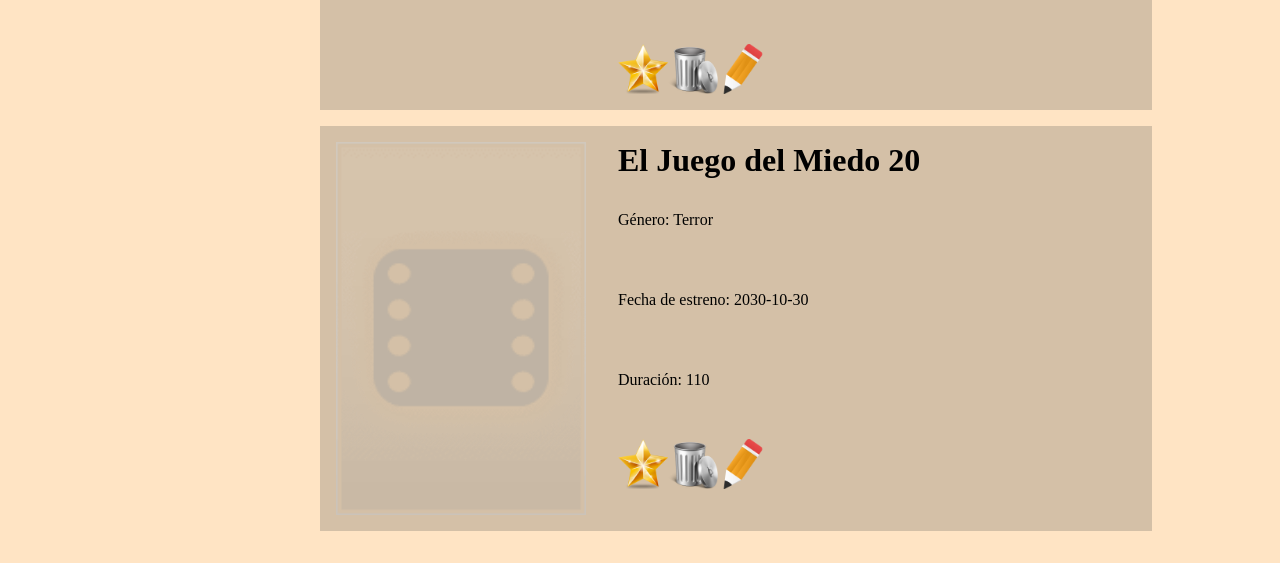
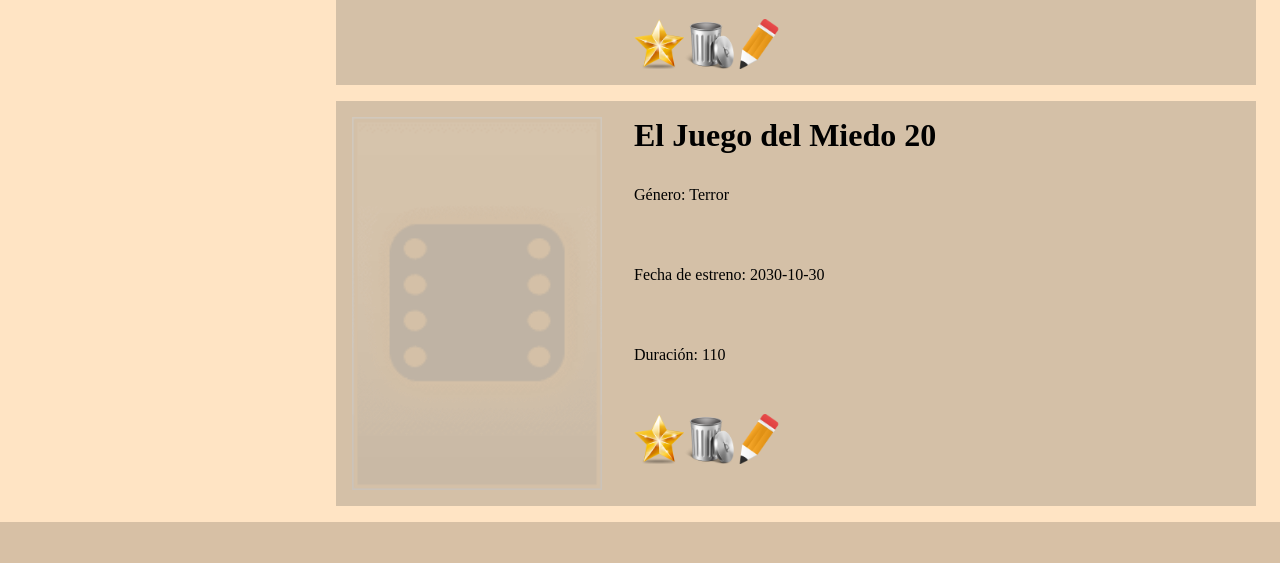
Before and after one commit to bobadillajuan/movies, a PHP site: page /php/pelicula_listado.php in a window 1280 px wide. Shown: the part 815-1378 px from the top of the page. After the commit the page ends 1337 px from the top, so only its background shows below. Run offline with PHP 8.4, Linux system fonts and the light colour scheme; a user stored in the database is signed in; data comes from the database, SQL or seed files in the repository.

Commit message:
cambios css menú

```diff
--- a/movies/css/estilos.css
+++ b/movies/css/estilos.css
@@ -4,6 +4,96 @@
     padding: 0;
     /* background-color: rgb(66, 30, 30); */
 }
+
+/*Problematica*/
+
+html,body {
+    height:101%;
+}
+
+.articlePrincipal{
+    display: flex;
+}
+
+#menu{
+    background-color: bisque;
+    min-width: 20%;
+    max-width: 20%;
+    /* flex-shrink: 0; */
+    overflow-x: hidden;
+    padding: 2em;
+    padding-top: 0.5em;
+    }
+#menu h2{
+    text-align: center;
+    margin: 0.20em;}
+#menu article{
+    background-color: bisque;}
+ul{
+    /* display: flex; */
+    flex-direction: column;}
+ul li{
+    list-style: none;
+    margin: 0.25em auto;
+    width: 100%;
+    /* max-width: 90%; */}
+ul li a{
+    display: block;
+    font-size: 1.12em;
+    text-decoration: none;
+    text-align: center;
+    /* margin: 1em auto; */
+    padding: 0.75em;
+    background-color: rgb(179, 50, 50);
+    color: whitesmoke;
+    border: solid black 0.01em;
+    /* width: 100%; */
+    }
+.listadoPeliculas{
+    /* margin-top: 1em; */
+    /* width: 80%;
+    max-width: 80%; */
+}
+.articlePeliculaIndividual{
+    display: flex;
+    flex-direction: row;
+    margin: 1em;
+    /* align-items: center; */
+    background-color: rgb(212, 192, 167);
+    /* width: 100%; */
+    }
+.pPelicula{
+    text-align: left;
+    padding-top: 2em;
+    margin: 0em 0em 2em 1em;
+    font-size: 1em;
+    height: 1em;
+    background-color: rgb(212, 192, 167);}
+.tituloPelicula{
+    font-size: 2em;
+    color: black;
+    margin-left: 0.5em;
+    margin-top: 0.5em;
+    /* width: 100%; */
+}
+.portadaPelicula{
+    margin: 1em;
+    width: 250px;
+}
+.portadaPelicula img{
+    width: 100%;}
+.opcionesPelicula{
+    display: flex;
+    flex-direction: row;
+    width: 50px;
+    margin: 1em;
+    margin-top: 1.5em;}
+.opcionesPelicula img{
+    width: 50px;
+    margin-top: 1.25em;
+}
+
+
 
 body{
     background-color: bisque;
@@ -120,50 +212,6 @@ p{
 }
 /* --- */
 
-.articlePrincipal{
-    display: flex;
-    flex-direction: row;
-}
-
-#menu{
-    background-color: bisque;
-    width: 20%!important;
-    flex-shrink: 0;
-    padding: 2em;
-}
-
-#menu h2{
-    text-align: center;
-    margin: 1em;
-}
-
-#menu article{
-    background-color: bisque;
-}
-
-ul{
-    display: flex;
-    flex-direction: column;
-}
-
-ul li{
-    list-style: none;
-    margin: 0.25em auto;
-    width: 100%;
-}
-
-ul li a{
-    display: block;
-    font-size: 1.12em;
-    text-decoration: none;
-    text-align: center;
-    /* margin: 1em auto; */
-    padding: 0.75em;
-    background-color: rgb(179, 50, 50);
-    color: whitesmoke;
-    border: solid black 0.01em;
-}
-
 .formularioPelicula{
     display: flex;
     flex-direction: column;
@@ -196,63 +244,7 @@ ul li a{
 
 /* CSS PARA PELICULA_LISTADO */
 
-.listadoPeliculas{
-    /* display: flex; */
-    flex-direction: column;
-    align-items: center;
-    margin: 1em 1em 1em 0;
-    width: 65%;
-}
 
-.articlePeliculaIndividual{
-    display: flex;
-    flex-direction: row;
-    /* margin-bottom: 1em;
-    margin-right: 1em; */
-    margin: 0 1em 1em 0;
-    /* align-items: center; */
-    background-color: rgb(212, 192, 167);
-    width: 100%;
-}
-
-.pPelicula{
-    text-align: left;
-    padding-top: 2em;
-    margin: 0em 0em 2em 1em;
-    font-size: 1em;
-    height: 1em;
-    background-color: rgb(212, 192, 167);
-}
-
-.tituloPelicula{
-    font-size: 2em;
-    color: black;
-    margin-left: 0.5em;
-    margin-top: 0.5em;
-    width: 100%;
-}
-
-.portadaPelicula{
-    margin: 1em;
-    width: 250px;
-}
-
-.portadaPelicula img{
-    width: 100%;
-}
-
-.opcionesPelicula{
-    display: flex;
-    flex-direction: row;
-    width: 50px;
-    margin: 1em;
-    margin-top: 1.5em;
-}
-
-.opcionesPelicula img{
-    width: 50px;
-    margin-top: 1.25em;
-}
 
 /* CSS PARA CONFIRMAR_BORRAR Y BORRAR */
 
--- a/movies/php/pelicula_listado.php
+++ b/movies/php/pelicula_listado.php
@@ -17,9 +17,11 @@ if (!empty($_SESSION['usuario'])) {
 
     <!-- Buscador de peliculas medio pelo -->
     <form action="" method="get" class="buscador">
+                <div class="contenedor_buscador">
                     <input type="search" id="espaciobuscador" name="buscador" placeholder="buscar...">
                     <input type="submit" id="botonbuscador" value="buscar">
-                </form>
+                </div>
+            </form>
 
     <?php
     if (!empty($_GET['buscador'])) {
```
Also changed, not shown: other parts of movies/css/estilos.css (+17 -17 lines), movies/img/portadas/Zato cosplayers.jpg (added).
